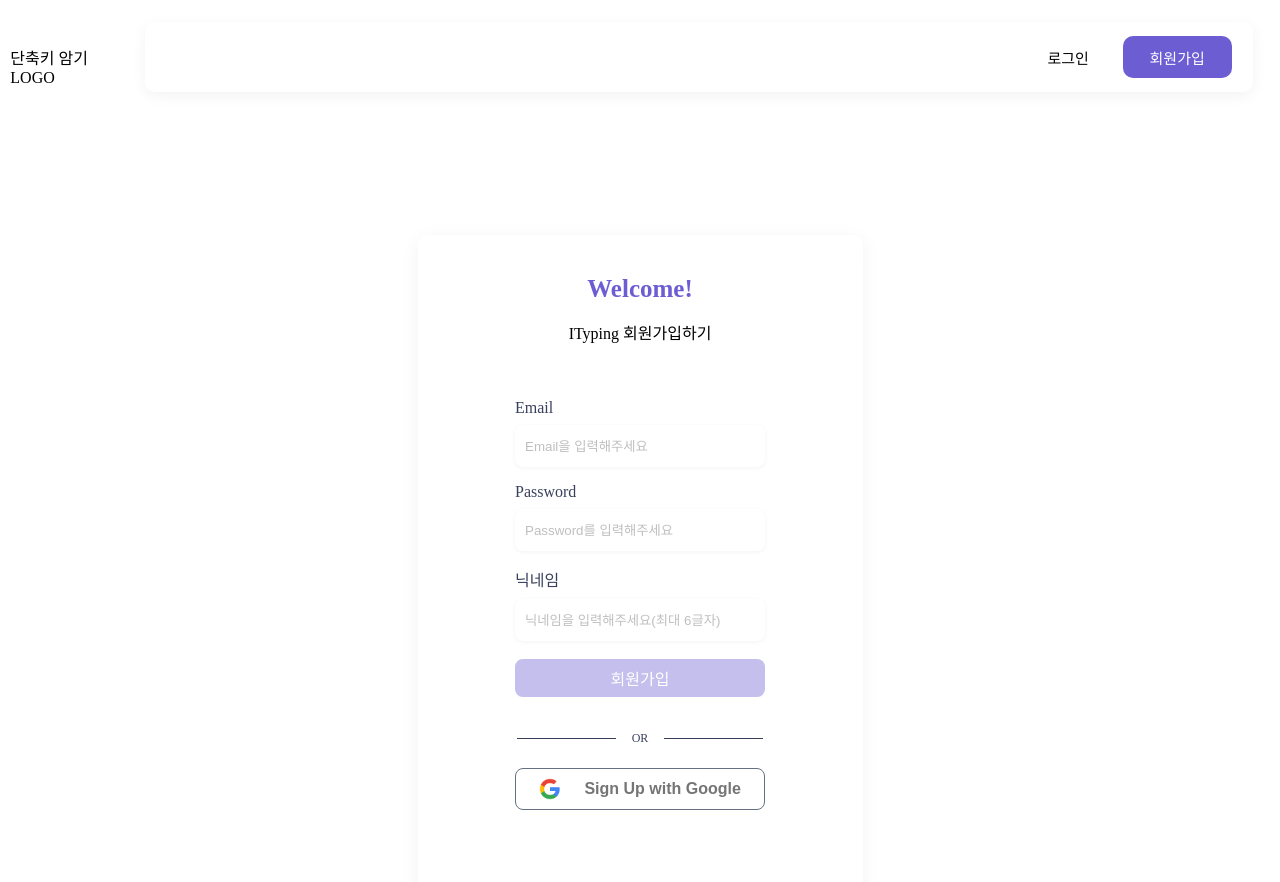
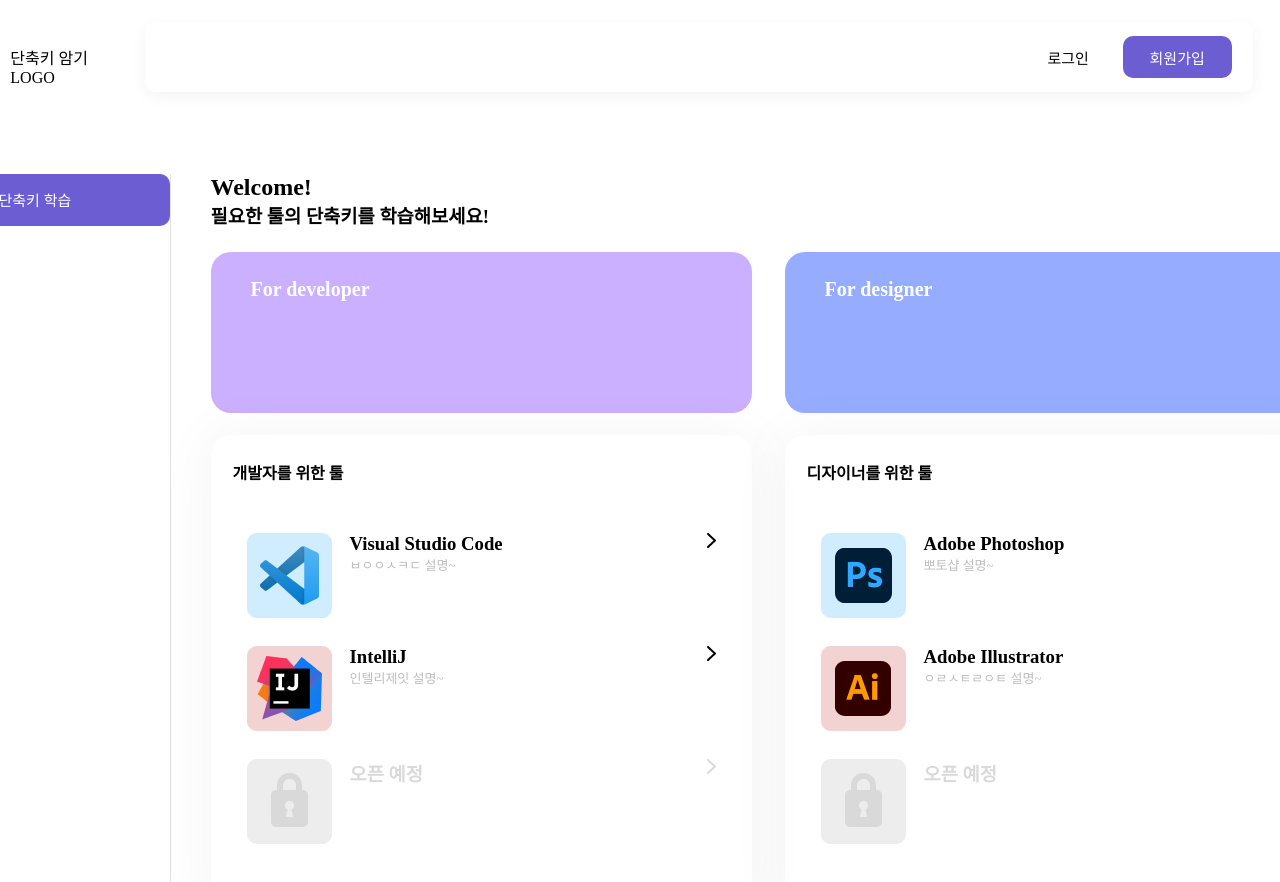
Before and after one commit to youjin0411/ityping-client, a Next.js app: page / in a window 1280 px wide. Shown: the top 882 px of the page. Built offline with nearby package versions, Linux system fonts and the light colour scheme.

Commit message:
💄 add: main ui 구현

```diff
--- a/src/pages/index.js
+++ b/src/pages/index.js
@@ -1,10 +1,11 @@
 import Login from './login'
+import Main from './main'
 import SignUp from './signup'
 
 export default function Home() {
   return (
     <>
-      <SignUp/>
+      <Main/>
     </>
   )
 }
--- /dev/null
+++ b/src/pages/main.js
@@ -0,0 +1,52 @@
+import styles from "@/styles/Main.module.css";
+import React from "react";
+import Navbar from "../component/Navbar";
+import SelectTool from "../component/SelectTool";
+import Sidebar from "../component/Sidebar";
+
+const Main = () => {
+  const developer_tools = [
+    {
+      "img" : "vscode.png",
+      "name" : "Visual Studio Code",
+      "info" : "ㅂㅇㅇㅅㅋㄷ 설명~"
+    },
+    {
+      "img" : "intellij.png",
+      "name" : "IntelliJ",
+      "info" : "인텔리제잇 설명~"
+    }
+  ]
+
+  const designer_tools = [
+    {
+      "img" : "photoshop.png",
+      "name" : "Adobe Photoshop",
+      "info" : "뽀토샵 설명~"
+    },
+    {
+      "img" : "illustrator.png",
+      "name" : "Adobe Illustrator",
+      "info" : "ㅇㄹㅅㅌㄹㅇㅌ 설명~"
+    }
+  ]
+
+  return (
+    <>
+      <Navbar />
+      <div className={styles.container}>
+        <Sidebar />
+        <div className={styles.contents}>
+          <h2>Welcome!</h2>
+          <h3>필요한 툴의 단축키를 학습해보세요!</h3>
+          <div className={styles.contents_container}>
+            <SelectTool tools={developer_tools} job_en="developer" job_ko="개발자" background_color="#CAB0FF"/>
+            <SelectTool tools={designer_tools} job_en="designer" job_ko="디자이너" background_color="#95ACFF"/>
+          </div>
+        </div>
+      </div>
+    </>
+  );
+};
+
+export default Main;
--- /dev/null
+++ b/styles/Main.module.css
@@ -0,0 +1,10 @@
+.container {
+    display: flex;
+    justify-content: center;
+    margin-top: 60px;
+}
+
+.contents_container {
+    display: flex;
+    column-gap: 33px;
+}
```
